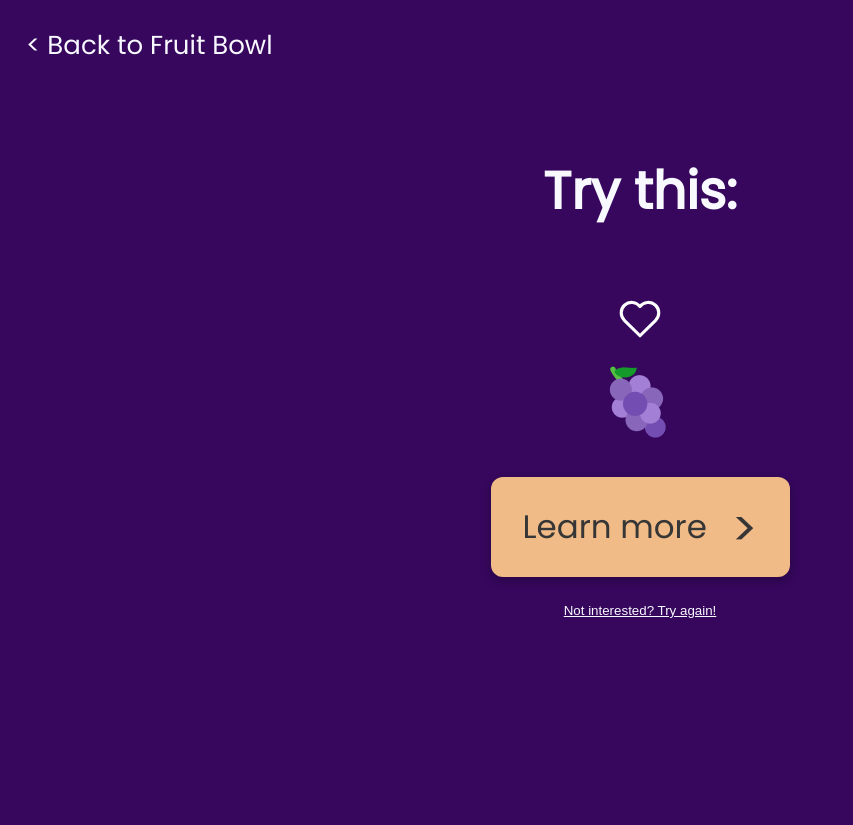
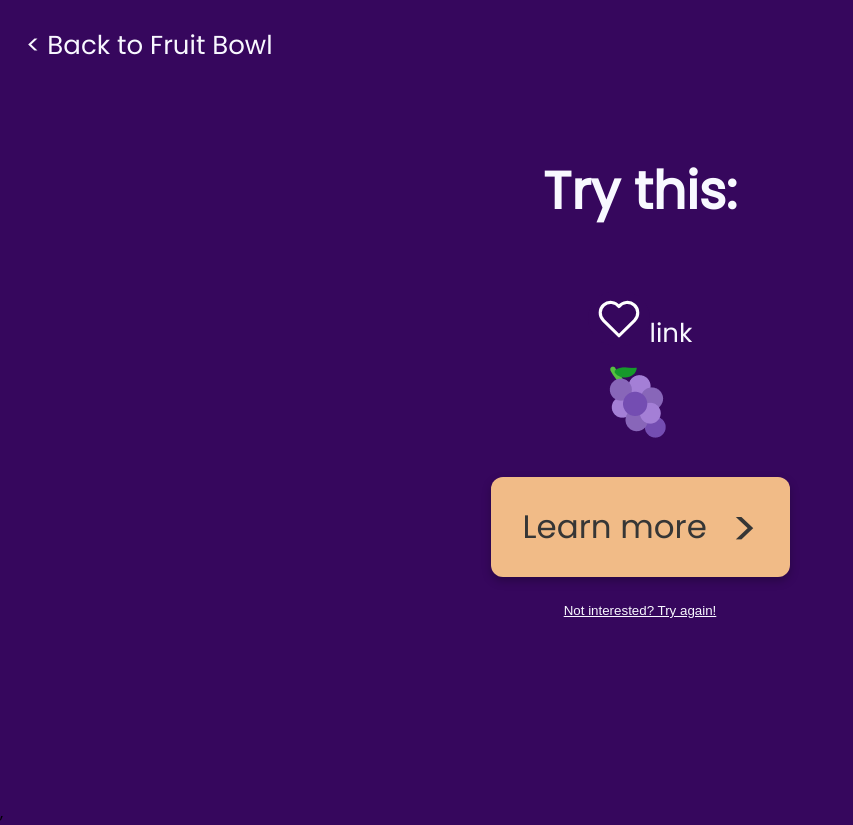
Before and after one commit to jdephil/fruit-bowl-frontend, a React (Create React App) app: page /mentalhealth in a window 1280 px wide. Shown: the whole page, without its empty margins (0-853 px from the left). Before the commit the page ends 800 px from the top, so only its background shows below. Built offline with nearby package versions, Linux system fonts and the light colour scheme; no server answers.

Commit message:
fave toggle working:

```diff
--- a/src/App.js
+++ b/src/App.js
@@ -6,6 +6,7 @@ import RelationalHealth from './RelationalHealth'
 import Nutrition from './Nutrition'
 import Fitness from './Fitness'
 import TryThis from './TryThis'
+import Faves from './Faves'
 
 function App() {
 
@@ -15,10 +16,11 @@ function App() {
         <Switch>
            <Route exact path='/' component={Fruitbowl}  />
            {/* <Route exact path='/trythis' component={TryThis} /> */}
-           <Route exact path='/mentalhealth' component={MentalHealth} />
-           <Route exact path='/relationalhealth' component={RelationalHealth} />
-           <Route exact path='/nutrition' component={Nutrition} />
-           <Route exact path='/fitness' component={Fitness} />
+           <Route path='/mentalhealth' component={MentalHealth} />
+           <Route path='/relationalhealth' component={RelationalHealth} />
+           <Route path='/nutrition' component={Nutrition} />
+           <Route path='/fitness' component={Fitness} />
+           <Route path='/favorites' component={Faves} />
         </Switch>
       </BrowserRouter>
     </div>
--- /dev/null
+++ b/src/FaveBtn.js
@@ -0,0 +1,86 @@
+import { useState } from 'react';
+import { useCookies } from 'react-cookie'
+import { Link } from 'react-router-dom'
+import './faves.css'
+
+function FaveBtn(props) {
+  const [cookie, setCookie, removeCookie] = useCookies(["faves"])
+  const [faved, setFaved] = useState(false)
+  const [faveArr, setFaveArr] = useState([])
+
+  // let cookies = document.cookie
+
+
+  const handleFave = async(e, fave) => {
+    e.preventDefault()
+    e.stopPropagation()
+
+    let newFaves = [...faveArr]
+    const faveIndex = newFaves.indexOf(fave)
+
+    if (faveIndex >= 0) {
+      newFaves.splice(faveIndex, 1)
+    } else {
+      newFaves = [...newFaves, fave]
+    }
+    setFaveArr(newFaves)
+    // if cookie does not exist -> set cookie
+    // if (!cookie.faves) {
+    //   // setFaved(true)
+    //   newFaves[...newFaves, fave]
+    //   document.querySelector('svg').style.fill = "#F1BB87"
+    //   // faveArr.push(props.tipP._id)
+    //   console.log("added initial",faveArr)
+    //   setCookie("faves", `${props.tipP._id}`, {
+    //     path: "/",
+    //     expires: new Date('2032-12-31')
+    //   })
+    //   // setCookie("faves", JSON.stringify(faveArr), {
+    //   //   path: "/",
+    //   //   expires: new Date('2032-12-31')
+    //   // })
+
+    //   console.log('added inital',cookie)
+    //   // console.log("faved",faved)
+
+    //   //if cookie exists, but id is not in fav array -> push id to fav array
+    // } else if (cookie.faves && !faveArr.includes(`${props.tipP._id}` ) ) {
+    //   faveArr.push(props.tipP._id)
+    //   console.log("added",faveArr)
+    //   //if cookie exists & id is in fav array -> remove id from fav array
+    // }else if (cookie.faves && faveArr.includes(`${props.tipP._id}` ) ){
+    //   document.querySelector('svg').style.fill = "none"
+    //   let index = faveArr.indexOf(`${props.tipP._id}`)
+    //   faveArr.splice(index, 1)
+    //   console.log('deleted',faveArr)
+    //   // setCookie("faves", JSON.stringify(faveArr), {
+    //   //   path: "/",
+    //   //   expires: new Date('2032-12-31')
+    //   // })
+    //   // console.log("defaved",faved)
+    //   // setFaved(false)
+    //   console.log('deleted',cookie)
+    // }
+
+  }
+   // if cookie, add to array. and if there is a cooke and it exists, remove from array
+  const handleClick = (e) => {
+    e.stopPropagation()
+    console.log("handling")
+    props.onFaveToggle(props.tipP._id)
+  }
+
+   return (
+    <div className="favesDiv">
+      <button className="faveBtn" onClick={(e) => {handleClick(e)}}>
+        <svg xmlns="http://www.w3.org/2000/svg" className="icon icon-tabler icon-tabler-heart" width="44" height="44" viewBox="0 0 24 24" strokeWidth="1.5" stroke="#FFFFFF" fill="none" strokeLinecap="round" strokeLinejoin="round">
+          <path stroke="none" d="M0 0h24v24H0z" fill="none"/>
+          <path d="M19.5 13.572l-7.5 7.428l-7.5 -7.428m0 0a5 5 0 1 1 7.5 -6.566a5 5 0 1 1 7.5 6.572" />
+        </svg>
+          {/* <svg alt="star" height="21" viewBox="0 0 21 21" width="21" xmlns="http://www.w3.org/2000/svg"><path d="m7.5 11.5-5 3 2-5.131-4-3.869h5l2-5 2 5h5l-4 4 2 5z" fill="none" stroke="currentColor" strokeLinecap="round" strokeLinejoin="round" transform="translate(3 3)"/></svg> */}
+      </button>
+      <Link cookie={cookie} to='/favorites'>link</Link>
+    </div>
+  );
+}
+export default FaveBtn;
--- a/src/Faves.js
+++ b/src/Faves.js
@@ -1,60 +1,38 @@
-import { useState } from 'react';
-import { useCookies } from 'react-cookie'
-import './faves.css'
+import { useCookie } from 'react-cookie'
+import { useState, useEffect } from 'react'
+import axios from 'axios'
+
 
 function Faves(props) {
-  const [cookie, setCookie, removeCookie] = useCookies(["faves"])
-  const [faved, setFaved] = useState(false)
-  // const [faveArr, setFaveArr] = useState([])
+  const [ faveTip, setFaveTip ] = useState([])
+  //access cookies
+  let cookieData = document.cookie
+  //display all favs in cookie
+  console.log(props)
+  useEffect(() => {
+    fetchFaves()
+}, []);
 
-  let faveArr = []
-  // let cookies = document.cookie
-
-
-  const handleFave = async(e) => {
-    e.preventDefault()
-    e.stopPropagation()
-    console.log(props.tipP._id)
-    if (faved === false && !faveArr.includes(`${props.tipP._id}`)) {
-      setFaved(true)
-      document.querySelector('svg').style.fill = "#F1BB87"
-      faveArr.push(props.tipP._id)
-      console.log("added",faveArr)
-      setCookie("faves", JSON.stringify(faveArr), {
-        path: "/",
-        expires: new Date('2032-12-31')
-      })
-      // document.cookie = `faves=${JSON.stringify(faveArr)}; expires=${new Date('2032-12-31')}; path=/`
-      console.log('added',cookie)
-      console.log("faved",faved)
-    } else if (faved === true ) {
-      document.querySelector('svg').style.fill = "none"
-      let index = faveArr.indexOf(`${props.tipP._id}`)
-      faveArr.splice(index, 1)
-      console.log('deleted',faveArr)
-      removeCookie("faves")
-      setCookie("faves", JSON.stringify(faveArr), {
-        path: "/",
-        expires: new Date('2032-12-31')
-      })
-      // document.cookie = `faves= ; expires=${new Date('2000-12-31')}; path=/`
-      // document.cookie = `faves=${JSON.stringify(faveArr)}; expires=${new Date('2032-12-31')}; path=/`
-      console.log("defaved",faved)
-    setFaved(false)
-    console.log('deleted',cookie)
-    }
-
-  }
+const fetchFaves = (callback) => {
+    axios.post('http://localhost:8001/api/favorites')
+    .then(function (response) {
+          console.log(response.data)
+          // const result = response.data.map(function(tip) {
+          //       if (tip._id === cookieData.faves) {
+          //         setFaveTip(tip)
+          //         console.log(faveTip)
+          //     }
+        // })
+    })
+    // .then (() => {
+    //     setTipP(newArr[Math.floor(Math.random() * newArr.length)])
+    // })
+}
+  //lazy load favs
 
   return (
-    <div className="favesDiv">
-      <button className="faveBtn" onClick={handleFave}>
-        <svg xmlns="http://www.w3.org/2000/svg" className="icon icon-tabler icon-tabler-heart" width="44" height="44" viewBox="0 0 24 24" strokeWidth="1.5" stroke="#FFFFFF" fill="none" strokeLinecap="round" strokeLinejoin="round">
-          <path stroke="none" d="M0 0h24v24H0z" fill="none"/>
-          <path d="M19.5 13.572l-7.5 7.428l-7.5 -7.428m0 0a5 5 0 1 1 7.5 -6.566a5 5 0 1 1 7.5 6.572" />
-        </svg>
-          {/* <svg alt="star" height="21" viewBox="0 0 21 21" width="21" xmlns="http://www.w3.org/2000/svg"><path d="m7.5 11.5-5 3 2-5.131-4-3.869h5l2-5 2 5h5l-4 4 2 5z" fill="none" stroke="currentColor" strokeLinecap="round" strokeLinejoin="round" transform="translate(3 3)"/></svg> */}
-      </button>
+    <div className="favorites">
+      {/* {props.cookie.faves && <p>{props.cookie.faves}</p>} */}
     </div>
   );
 }
--- a/src/Fitness.js
+++ b/src/Fitness.js
@@ -1,7 +1,7 @@
 import axios from 'axios';
 import {useState, useEffect} from 'react';
 import './TryThis.css'
-import Faves from './Faves'
+import Faves from './FaveBtn'
 
 function Fitness() {
     const [tipP, setTipP] = useState([])
--- a/src/MentalHealth.js
+++ b/src/MentalHealth.js
@@ -1,10 +1,13 @@
 import axios from 'axios';
 import {useState, useEffect} from 'react';
+import { useCookies } from 'react-cookie'
 import './TryThis.css'
-import Faves from './Faves'
+import FaveBtn from './FaveBtn'
 
 function MentalHealth() {
     const [tipP, setTipP] = useState([])
+    const [ faveCookie, setFaveCookie ] = useCookies([])
+    const [faves, setFaves] = useState([])
 
     let newArr = []
 
@@ -16,24 +19,64 @@ function MentalHealth() {
         axios.get('http://fruitbowl-backend.herokuapp.com/api/tips')
         .then(function (response) {
               console.log(response.data)
-              const result = response.data.map(function(tip) {
-                    if (tip.category === 'Mental Health') {
-                      newArr.push(tip)
-                  }
-            })
+              for (let i = 0; i < response.data.length; i++) {
+                if (response.data[i].category === 'Mental Health') {
+                    //console.log(response.data[i])
+                    newArr.push(response.data[i])
+                }
+
+              }
+            //   const result = response.data.map(function(tip) {
+            //     if (tip.category === 'Mental Health') {
+            //         newArr.push(tip)
+            //     }
+            //       return( <)
+            // })
         }).then (() => {
             setTipP(newArr[Math.floor(Math.random() * newArr.length)])
         })
     }
+
+    const onFaveToggle = (tipP) => {
+        console.log("clicked")
+        let newFaves = [...faves]
+        const faveIndex = newFaves.indexOf(tipP)
+        console.log(faveIndex)
+        if (faveIndex >= 0) {
+             newFaves.splice(faveIndex, 1)
+        } else if (newFaves.includes(tipP)) {
+            newFaves.splice(faveIndex, 1)
+        } else {
+            newFaves = [...newFaves, tipP]
+            setFaveCookie("faves", `${tipP._id}`, {
+                path: "/",
+                expires: new Date('2032-12-31')
+            })
+        }
+        setFaves(newFaves)
+        console.log(newFaves)
+
+    }
+
+    const emptyCookie = () => {
+        if (!faveCookie) {
+            setFaveCookie([])
+            console.log("cookie set")
+        }
+    }
+
+    emptyCookie()
+
+
     if (!tipP) {
-        return (<p>"loading"</p>)
+        return (<p>loading...</p>)
     }
 
     return (
         <div className="tryThisContainer">
             <a href="/" id="goBack">&#60; Back to Fruit Bowl</a>
             <h1 className="tryThisName">Try this: {tipP.title}</h1>
-            <Faves tipP={tipP}/>
+            <FaveBtn onFaveToggle={onFaveToggle} tipP={tipP}/>
             <img src="/grapes.png" id="imageForShowPage" alt="grapes"/>
             <a href={tipP.url}>
                 <div className="learnMore">
--- a/src/Nutrition.js
+++ b/src/Nutrition.js
@@ -1,7 +1,7 @@
 import axios from 'axios';
 import {useState, useEffect} from 'react';
 import './TryThis.css'
-import Faves from './Faves'
+import Faves from './FaveBtn'
 
 function Nutrition() {
     const [tipP, setTipP] = useState([])
--- a/src/RelationalHealth.js
+++ b/src/RelationalHealth.js
@@ -1,7 +1,7 @@
 import axios from 'axios';
 import {useState, useEffect} from 'react';
 import './TryThis.css'
-import Faves from './Faves'
+import Faves from './FaveBtn'
 
 function RelationalHealth() {
     const [tipP, setTipP] = useState([])
```
Also changed, not shown: src/index.js (+4 -4 lines).
